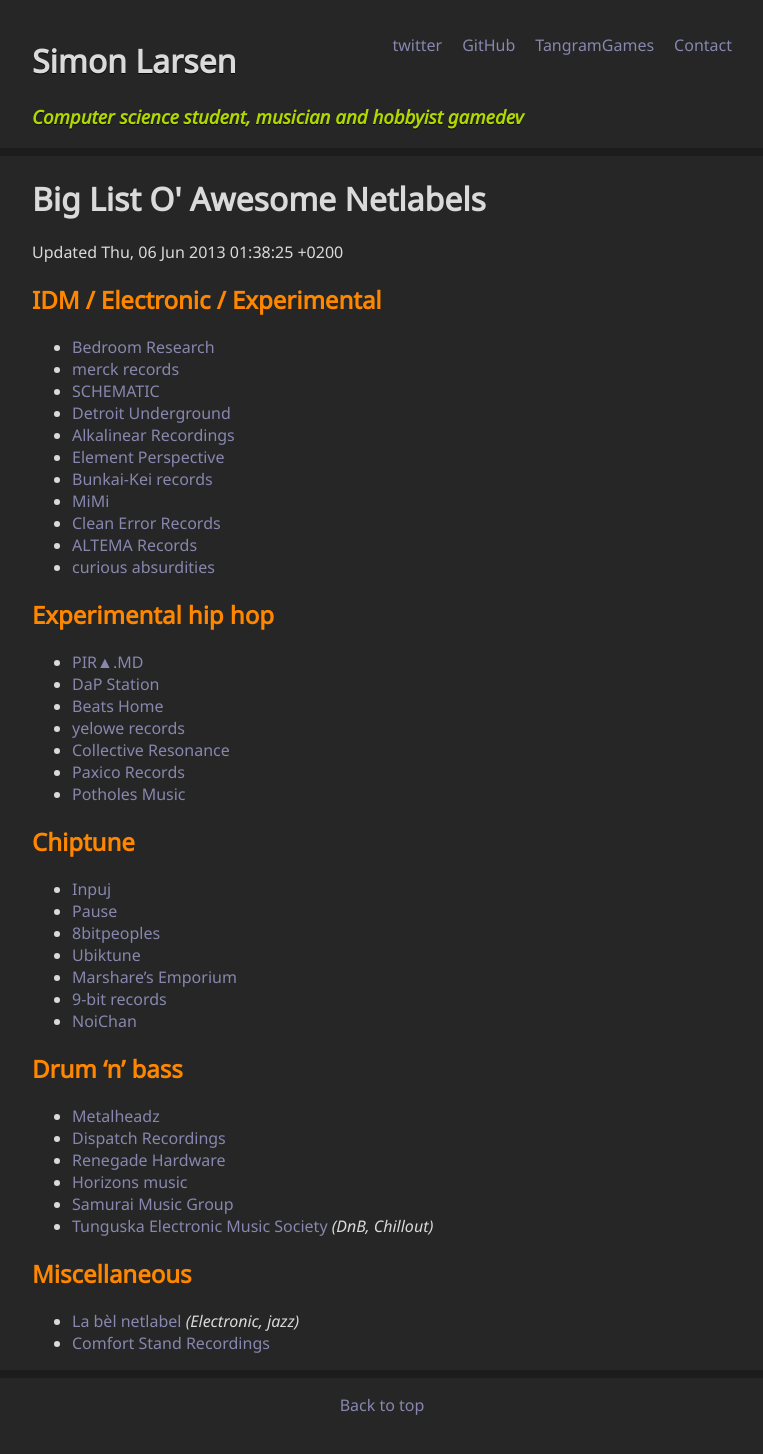
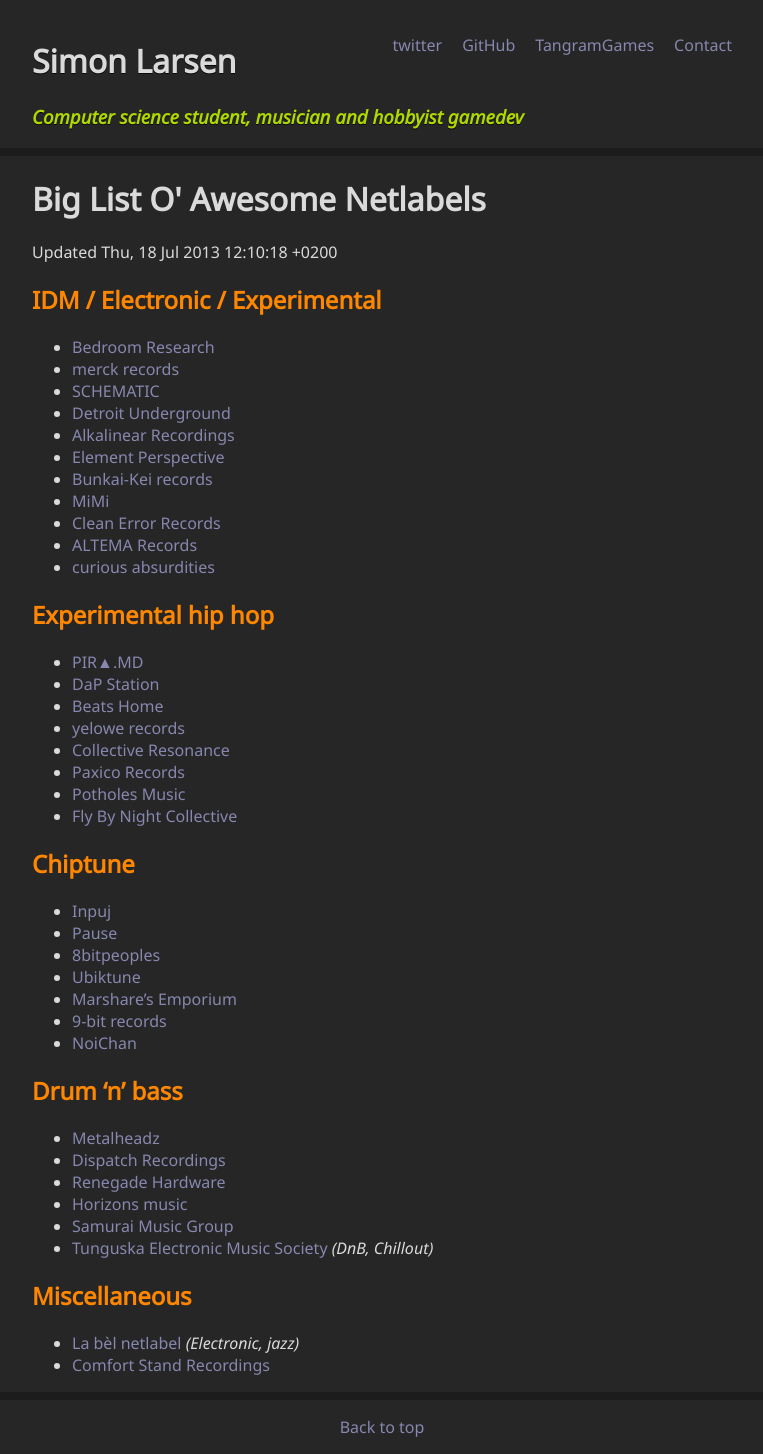
Before and after one commit to SimonLarsen/simonlarsen.github.io, a Jekyll site: the page built from netlabels/index.md, in a window 1280 px wide. Shown: the whole page, without its empty margins (258-1021 px from the left). Built offline with Jekyll 4.4.1, drawn with Linux system fonts in a browser that asks for light colours; before the commit the page ends 1432 px from its top, so only the background shows below that.

Commit message:
Update index.md

```diff
--- a/netlabels/index.md
+++ b/netlabels/index.md
@@ -2,7 +2,7 @@
 layout: default
 title: Big List O' Awesome Netlabels
 ---
-Updated Thu, 06 Jun 2013 01:38:25 +0200
+Updated Thu, 18 Jul 2013 12:10:18 +0200
 
 ## IDM / Electronic / Experimental ##
 
@@ -27,6 +27,7 @@
 * [Collective Resonance](http://collectiveresonance.bandcamp.com/)
 * [Paxico Records](http://paxicorecords.bandcamp.com/)
 * [Potholes Music](http://potholesinmyblog.com/potholes-music/)
+* [Fly By Night Collective](http://flybynightcollective.bandcamp.com/)
 
 ## Chiptune ##
 
```
